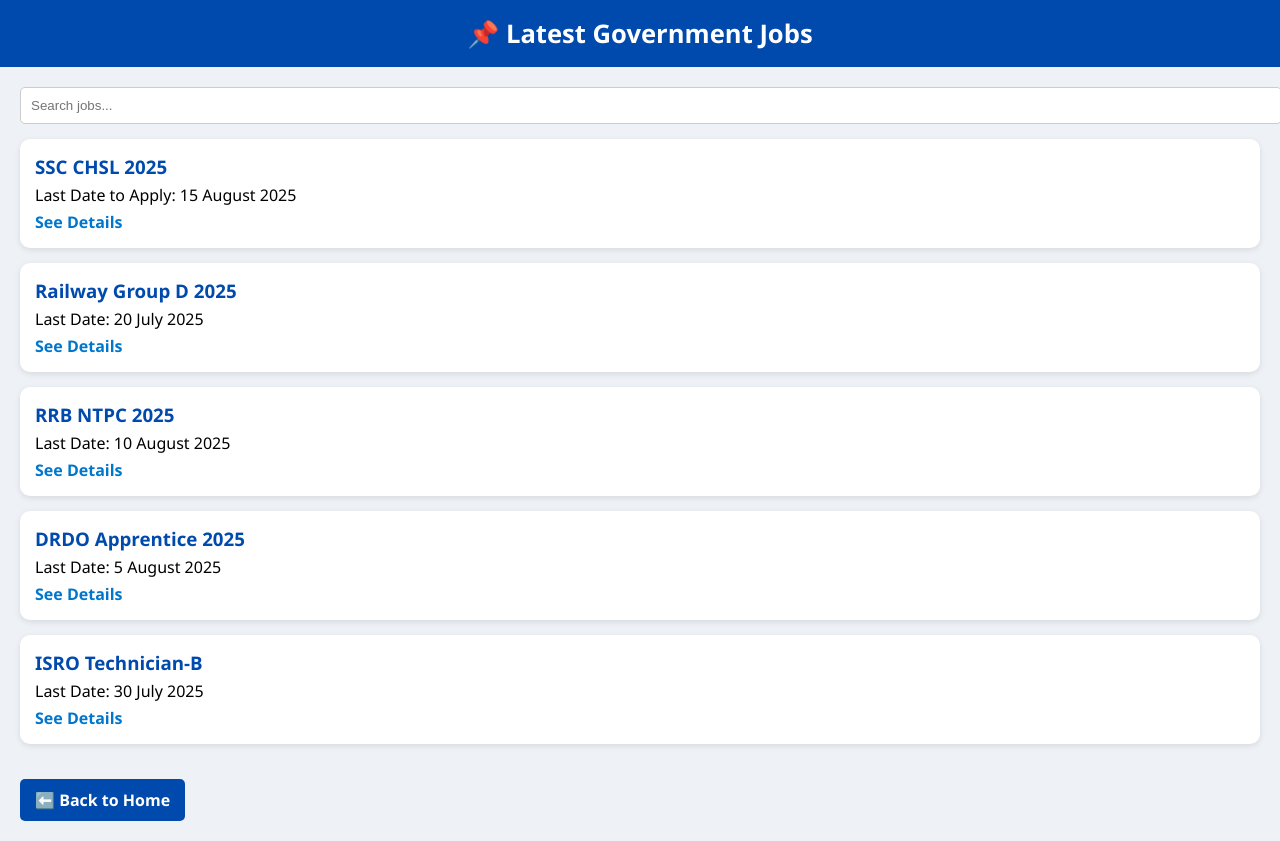
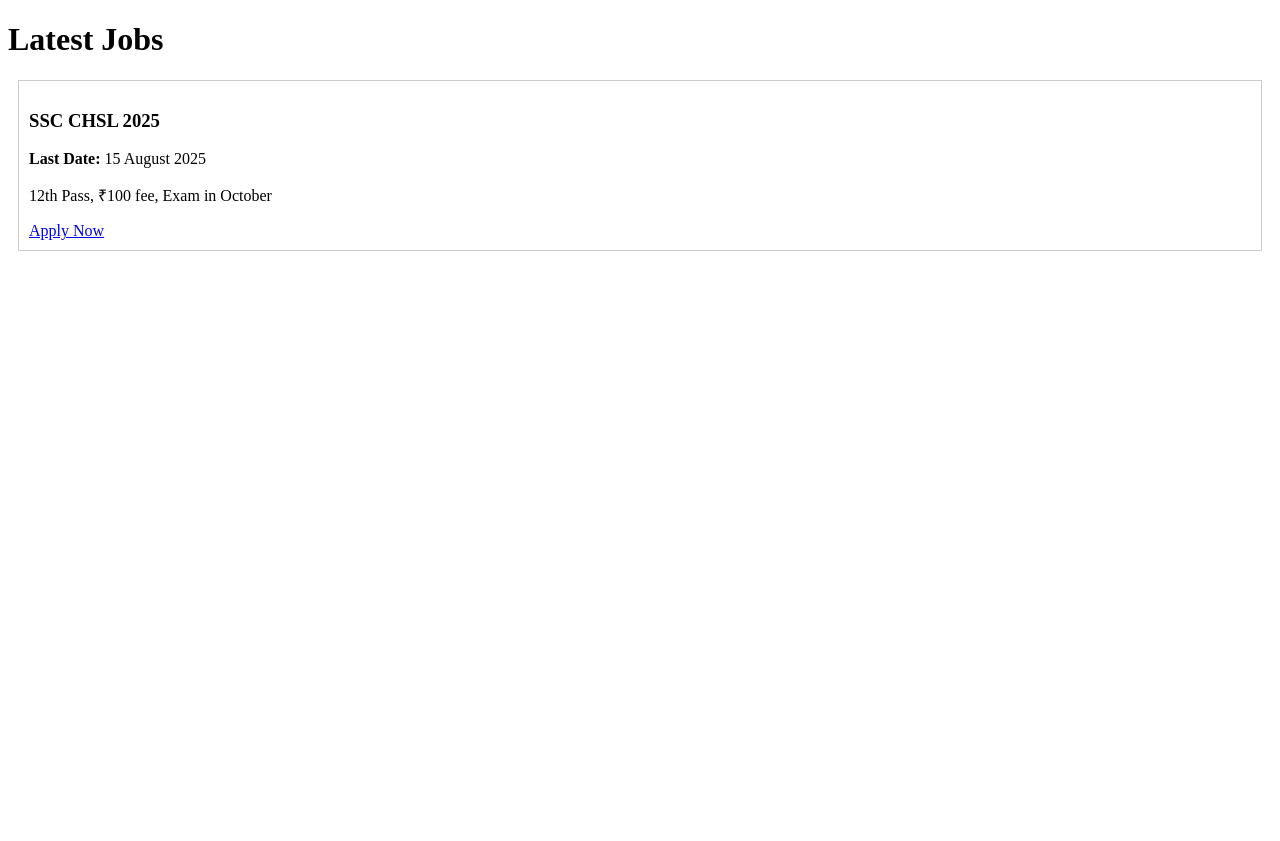
Before and after one commit to Dedret/YouvaRojgar, a plain HTML site: page latest-jobs.html in a window 1280 px wide. After the commit the page ends 800 px from the top, so only its background shows below. Drawn offline with Linux system fonts and the light colour scheme.

Commit message:
Add files via upload
added dynamic job files

```diff
--- /dev/null
+++ b/jobs.json
@@ -0,0 +1,8 @@
+[
+  {
+    "title": "SSC CHSL 2025",
+    "lastDate": "15 August 2025",
+    "applyLink": "https://ssc.nic.in",
+    "details": "12th Pass, ₹100 fee, Exam in October"
+  }
+]
--- a/latest-jobs.html
+++ b/latest-jobs.html
@@ -2,123 +2,31 @@
 <html lang="en">
 <head>
   <meta charset="UTF-8" />
-  <meta name="viewport" content="width=device-width, initial-scale=1.0"/>
-  <title>Latest Govt Jobs</title>
-  <style>
-    body {
-      font-family: 'Segoe UI', sans-serif;
-      background-color: #eef2f7;
-      margin: 0;
-      padding: 0;
-    }
-    header {
-      background-color: #004aad;
-      color: white;
-      padding: 1rem;
-      text-align: center;
-      font-size: 1.6rem;
-      font-weight: bold;
-    }
-    .container {
-      padding: 20px;
-    }
-    #searchInput {
-      width: 100%;
-      padding: 10px;
-      margin-bottom: 15px;
-      border: 1px solid #ccc;
-      border-radius: 5px;
-    }
-    .job-card {
-      background-color: white;
-      margin-bottom: 15px;
-      padding: 15px;
-      border-radius: 10px;
-      box-shadow: 0 2px 6px rgba(0,0,0,0.1);
-      transition: transform 0.2s;
-    }
-    .job-card:hover {
-      transform: scale(1.01);
-    }
-    .job-card h3 {
-      margin: 0;
-      color: #004aad;
-    }
-    .job-card p {
-      margin: 5px 0;
-    }
-    .job-card a {
-      color: #0077cc;
-      text-decoration: none;
-      font-weight: bold;
-    }
-    .back-button {
-      display: inline-block;
-      margin-top: 20px;
-      background-color: #004aad;
-      color: white;
-      padding: 10px 15px;
-      text-decoration: none;
-      border-radius: 5px;
-      font-weight: bold;
-    }
-  </style>
+  <title>Latest Government Jobs</title>
 </head>
 <body>
-  <header>📌 Latest Government Jobs</header>
-
-  <div class="container">
-    <input type="text" id="searchInput" placeholder="Search jobs..." onkeyup="filterJobs()" />
-
-    <div class="job-card">
-      <h3>SSC CHSL 2025</h3>
-      <p>Last Date to Apply: 15 August 2025</p>
-    <a href="jobs/ssc-chsl.html">See Details</a>
-     </div>
-
-    <div class="job-card">
-      <h3>Railway Group D 2025</h3>
-      <p>Last Date: 20 July 2025</p>
-    <a href="jobs/ssc-chsl.html" class="details-button">See Details</a>
-
-    </div>
-
-    <div class="job-card">
-      <h3>RRB NTPC 2025</h3>
-      <p>Last Date: 10 August 2025</p>
-      <a href="jobs/ssc-chsl.html" class="details-button">See Details</a>
-    </div>
-
-    <div class="job-card">
-      <h3>DRDO Apprentice 2025</h3>
-      <p>Last Date: 5 August 2025</p>
-<a href="jobs/ssc-chsl.html" class="details-button">See Details</a>
-
-    </div>
-
-    <div class="job-card">
-      <h3>ISRO Technician-B</h3>
-      <p>Last Date: 30 July 2025</p>
-    <a href="jobs/ssc-chsl.html">See Details</a>
-    </div>
-
-    <a href="index.html" class="back-button">⬅️ Back to Home</a>
-  </div>
+  <h1>Latest Jobs</h1>
+  <div id="job-list"></div>
 
   <script>
-    function filterJobs() {
-      const input = document.getElementById('searchInput').value.toLowerCase();
-      const cards = document.getElementsByClassName('job-card');
-
-      for (let i = 0; i < cards.length; i++) {
-        const title = cards[i].getElementsByTagName('h3')[0].innerText.toLowerCase();
-        if (title.includes(input)) {
-          cards[i].style.display = '';
-        } else {
-          cards[i].style.display = 'none';
-        }
-      }
-    }
+    fetch("jobs.json")
+      .then(res => res.json())
+      .then(data => {
+        const container = document.getElementById("job-list");
+        data.forEach(job => {
+          container.innerHTML += `
+            <div style="border:1px solid #ccc;padding:10px;margin:10px">
+              <h3>${job.title}</h3>
+              <p><strong>Last Date:</strong> ${job.lastDate}</p>
+              <p>${job.details}</p>
+              <a href="${job.applyLink}" target="_blank">Apply Now</a>
+            </div>
+          `;
+        });
+      })
+      .catch(err => {
+        document.getElementById("job-list").innerHTML = "<p>Failed to load jobs.</p>";
+      });
   </script>
 </body>
 </html>
```
